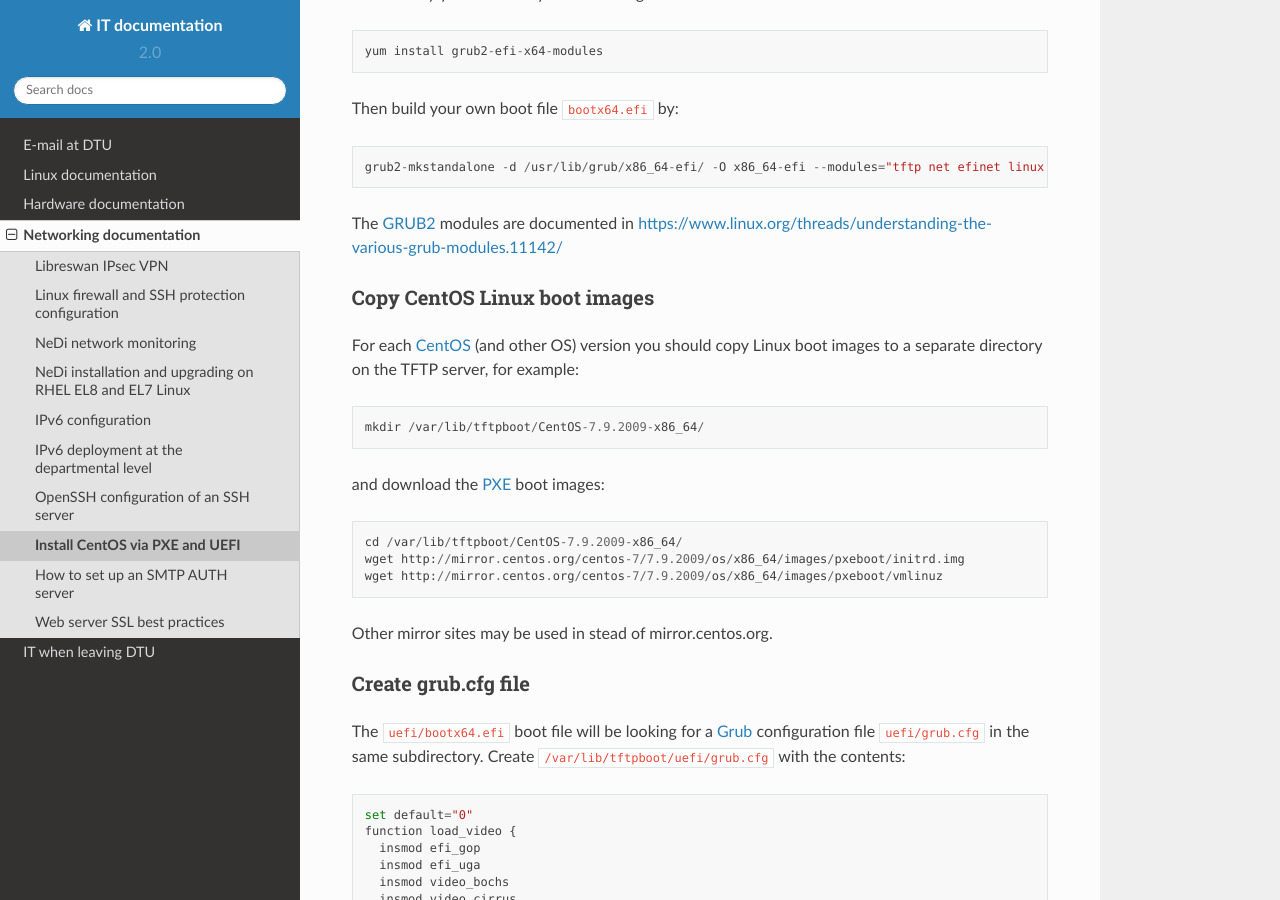
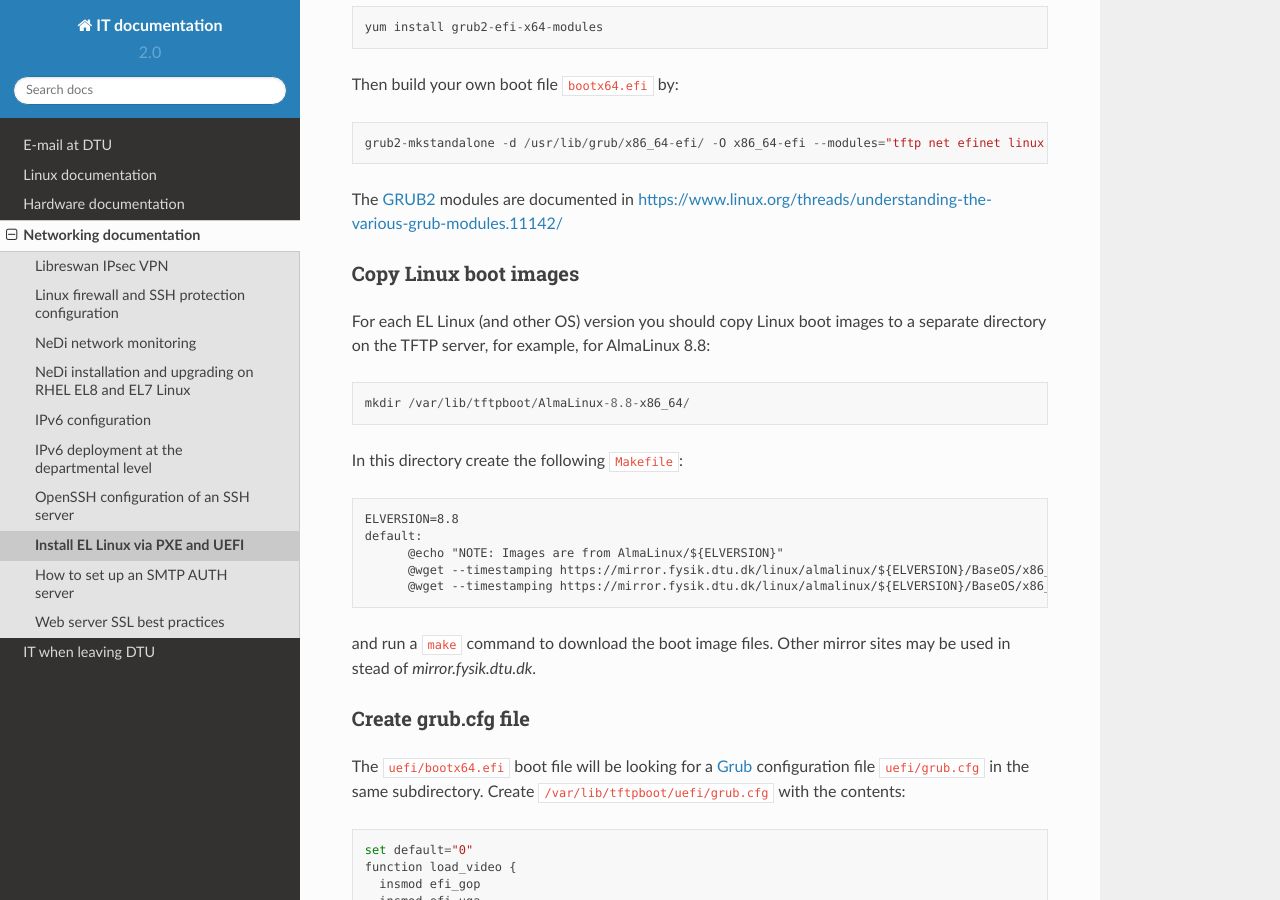
Before and after one commit to OleHolmNielsen/ITwiki, a Sphinx documentation site: the page built from docs/PXE_and_UEFI.rst, in a window 1280 px wide and 900 px high, scrolled down 2738 px. Built offline with Sphinx 7.4.7 and the Read the Docs theme 2.0.0, drawn with Linux system fonts in a browser that asks for light colours; some of the changed text lies outside the part shown.

Commit message:
Copy Linux boot images

```diff
--- a/docs/PXE_and_UEFI.rst
+++ b/docs/PXE_and_UEFI.rst
@@ -1,15 +1,15 @@
 .. _PXE_and_UEFI:
 
-===============================
-Install CentOS via PXE and UEFI
-===============================
+==================================
+Install EL Linux via PXE and UEFI
+==================================
 
 .. Contents::
 
 Overview
 ========
 
-This *HowTo* guide documents how to install CentOS_ 7 and 8 using PXE_ on a client host booting by UEFI_.
+This *HowTo* guide documents how to install EL Linux using PXE_ on a client host booting by UEFI_.
 
 This page assumes that you already have a working DHCP_ and PXE_ boot server for installing client hosts using the Legacy_BIOS_boot_ method.
 We will show how to support also UEFI_ booting with PXE_.
@@ -86,7 +86,7 @@ Here we have created a special directory for UEFI_ boot files on the TFTP server
 
   mkdir /var/lib/tftpboot/uefi
 
-We need to copy UEFI_ boot files from CentOS_ 7 or 8, and we need these RPMs::
+We need to copy UEFI_ boot files from EL Linux and we need these RPMs::
 
   yum install grub2-efi-x64 shim-x64
 
@@ -114,20 +114,24 @@ Then build your own boot file ``bootx64.efi`` by::
 
 The GRUB2_ modules are documented in https://www.linux.org/threads/understanding-the-various-grub-modules.11142/
 
-Copy CentOS Linux boot images
+Copy Linux boot images
 -----------------------------
 
-For each CentOS_ (and other OS) version you should copy Linux boot images to a separate directory on the TFTP server, for example::
+For each EL Linux (and other OS) version you should copy Linux boot images to a separate directory on the TFTP server,
+for example, for AlmaLinux 8.8::
 
-  mkdir /var/lib/tftpboot/CentOS-7.9.2009-x86_64/
+  mkdir /var/lib/tftpboot/AlmaLinux-8.8-x86_64/
 
-and download the PXE_ boot images::
+In this directory create the following ``Makefile``::
 
-  cd /var/lib/tftpboot/CentOS-7.9.2009-x86_64/
-  wget http://mirror.centos.org/centos-7/7.9.2009/os/x86_64/images/pxeboot/initrd.img
-  wget http://mirror.centos.org/centos-7/7.9.2009/os/x86_64/images/pxeboot/vmlinuz
+  ELVERSION=8.8
+  default:
+        @echo "NOTE: Images are from AlmaLinux/${ELVERSION}"
+        @wget --timestamping https://mirror.fysik.dtu.dk/linux/almalinux/${ELVERSION}/BaseOS/x86_64/os/images/pxeboot/initrd.img
+        @wget --timestamping https://mirror.fysik.dtu.dk/linux/almalinux/${ELVERSION}/BaseOS/x86_64/os/images/pxeboot/vmlinuz
 
-Other mirror sites may be used in stead of mirror.centos.org.
+and run a ``make`` command to download the boot image files.
+Other mirror sites may be used in stead of *mirror.fysik.dtu.dk*.
 
 Create grub.cfg file
 --------------------
```
